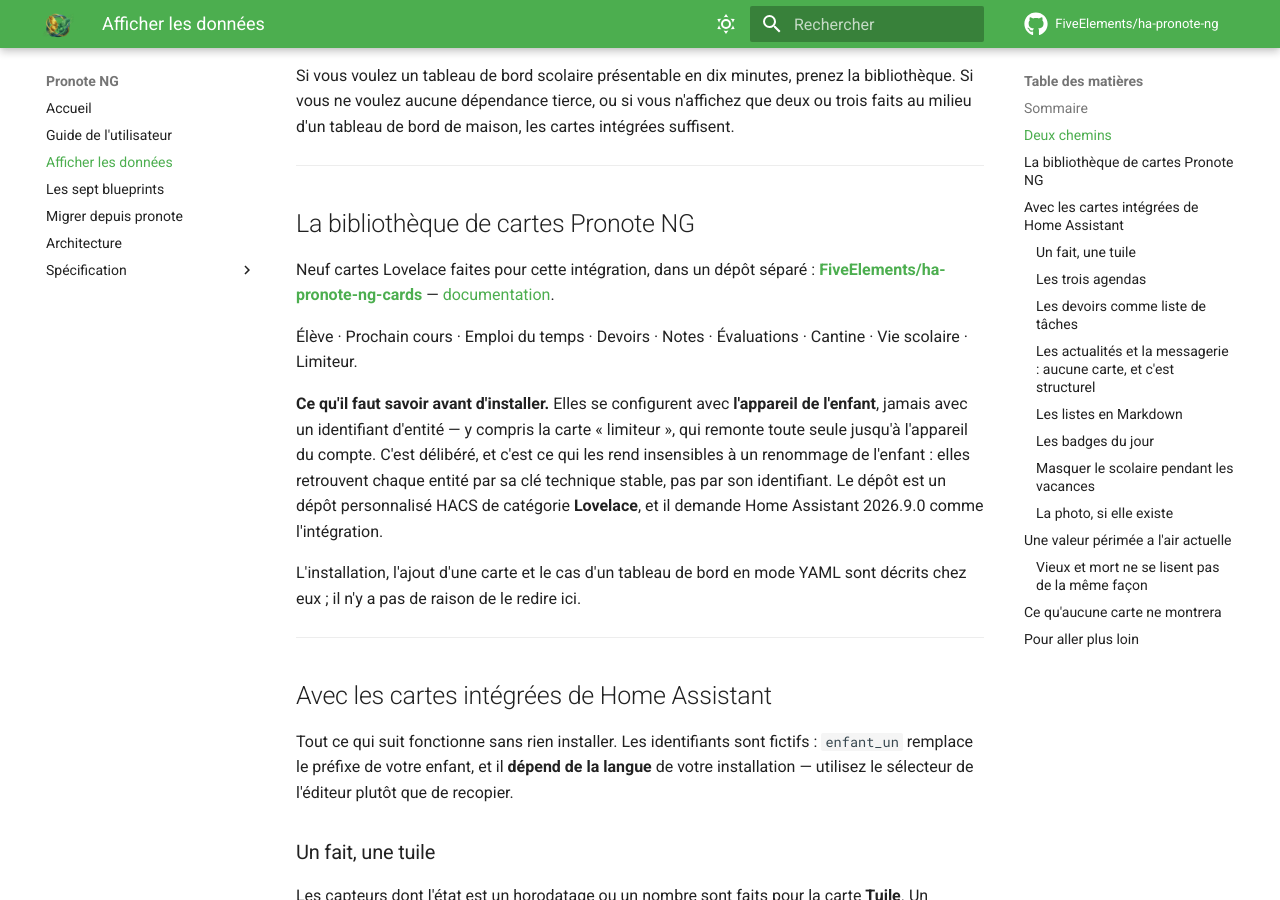
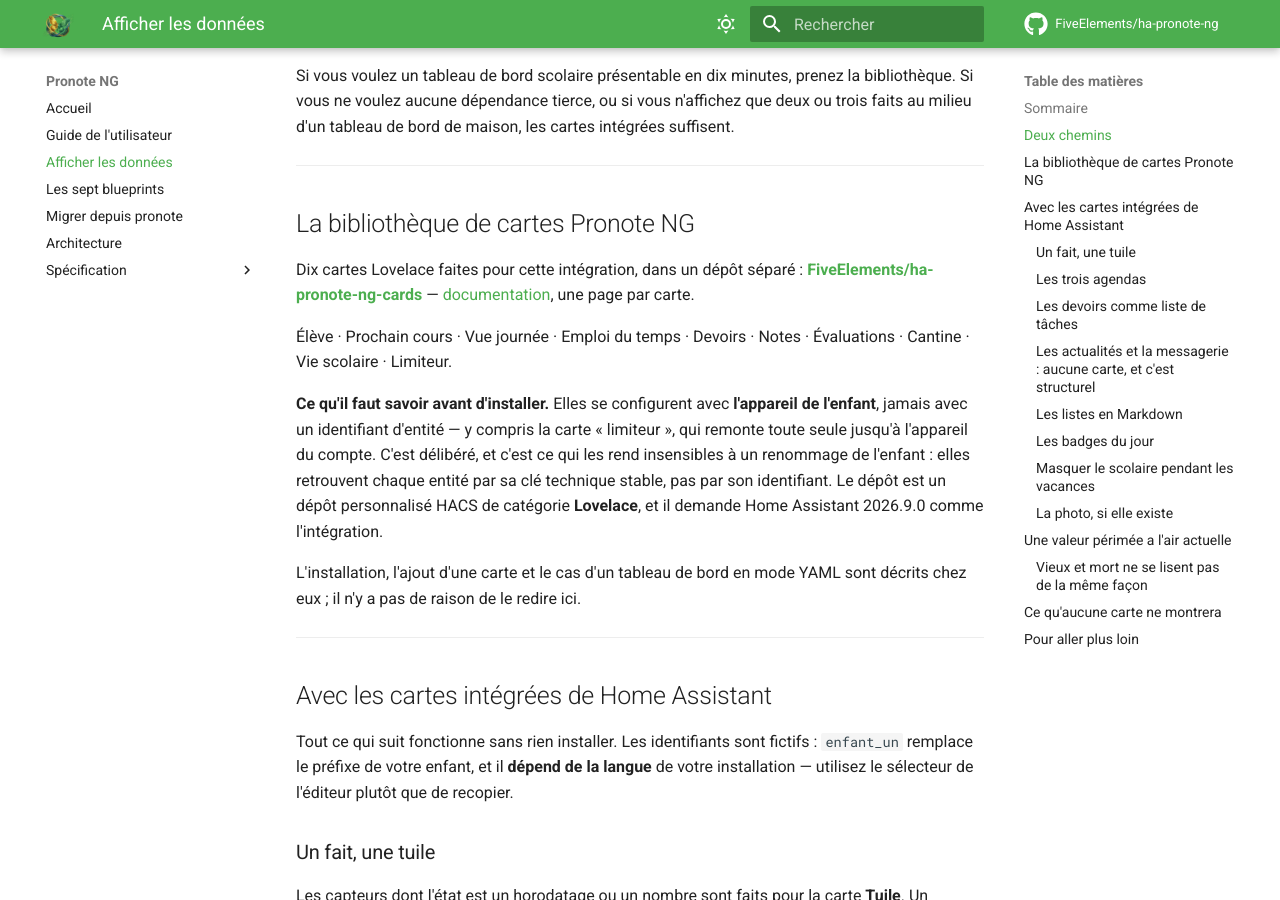
Before and after one commit to FiveElements/ha-pronote-ng, an MkDocs documentation site: the page built from docs/AFFICHER-LES-DONNEES.md, in a window 1280 px wide and 900 px high, scrolled down 909 px. Built offline with MkDocs 1.6.1 and Material for MkDocs 9.7.7, drawn with Linux system fonts in a browser that asks for light colours; comment, search, counter and statistics services are not loaded.

Commit message:
docs: la bibliothèque compte dix cartes, pas neuf
« Vue journée » manquait à l'énumération et le compte annonçait neuf.
`src/cards/` du dépôt des cartes en enregistre dix, chacune avec son
`customElements.define` et sa page de documentation. Ajouté aussi la
mention « une page par carte », parce que le lien renvoyait vers un site
dont rien ne disait qu'il documente chaque carte séparément.

Co-Authored-By: Claude Opus 5 (1M context) <noreply@anthropic.com>

```diff
--- a/docs/AFFICHER-LES-DONNEES.md
+++ b/docs/AFFICHER-LES-DONNEES.md
@@ -37,12 +37,13 @@ les cartes intégrées suffisent.
 
 ## La bibliothèque de cartes Pronote NG
 
-Neuf cartes Lovelace faites pour cette intégration, dans un dépôt séparé :
+Dix cartes Lovelace faites pour cette intégration, dans un dépôt séparé :
 **[FiveElements/ha-pronote-ng-cards](https://github.com/FiveElements/ha-pronote-ng-cards)**
-— [documentation](https://fiveelements.github.io/ha-pronote-ng-cards/).
+— [documentation](https://fiveelements.github.io/ha-pronote-ng-cards/), une
+page par carte.
 
-Élève · Prochain cours · Emploi du temps · Devoirs · Notes · Évaluations ·
-Cantine · Vie scolaire · Limiteur.
+Élève · Prochain cours · Vue journée · Emploi du temps · Devoirs · Notes ·
+Évaluations · Cantine · Vie scolaire · Limiteur.
 
 **Ce qu'il faut savoir avant d'installer.** Elles se configurent avec
 **l'appareil de l'enfant**, jamais avec un identifiant d'entité — y compris la
```
